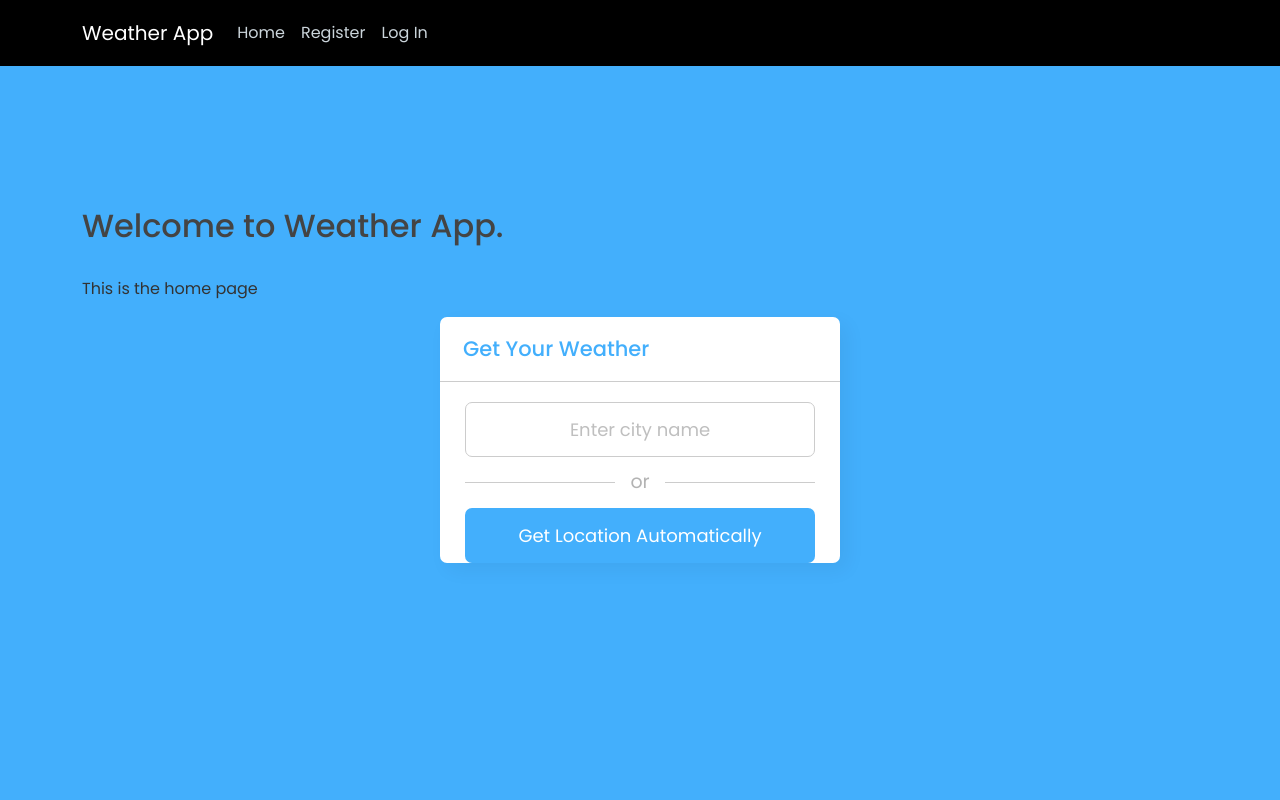
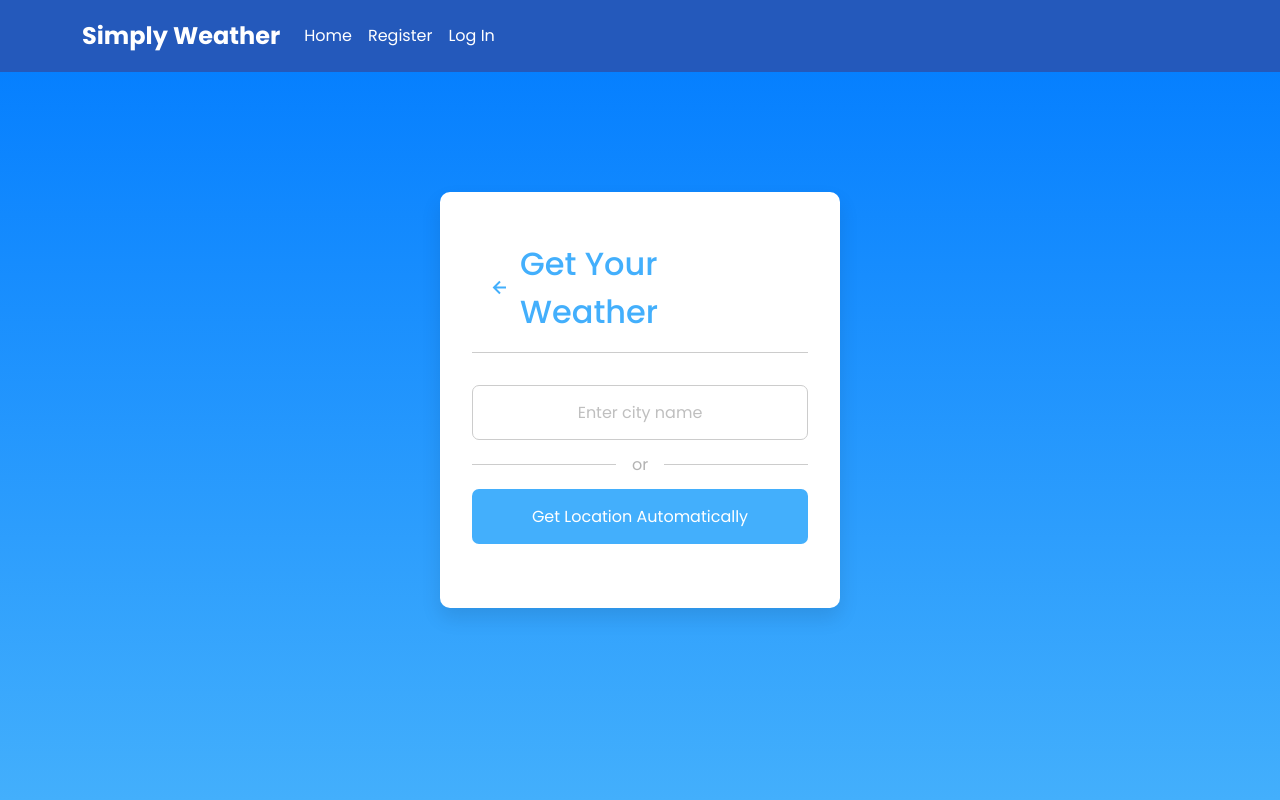
Before and after one commit to paolacalle/weatherapp, a Flask app: page / in a window 1280 px wide. Run offline with Flask 3, Linux system fonts and the light colour scheme.

Commit message:
Chnages to css

```diff
--- a/main.py
+++ b/main.py
@@ -3,6 +3,7 @@ from flask import Flask, render_template, url_for, flash, redirect, request
 from forms import RegistrationForm, loginForm
 from flask_behind_proxy import FlaskBehindProxy
 from flask_sqlalchemy import SQLAlchemy
+
 
 app = Flask(__name__)
 proxied = FlaskBehindProxy(app)  #to handle redirect in codio
--- a/static/form.css
+++ b/static/form.css
@@ -6,6 +6,7 @@
 
 .form-control-label {
   font-weight: bold;
+  color: #444444;
 }
 
 .form-control {
@@ -14,6 +15,8 @@
   font-size: 16px;
   border: 1px solid #ccc;
   border-radius: 4px;
+  background-color: #f9f9f9;
+  color: #333333;
 }
 
 .invalid-feedback {
@@ -27,6 +30,7 @@
   border-radius: 4px;
   background-color: #337ab7;
   color: white;
+  cursor: pointer;
 }
 
 .btn-outline-info {
@@ -39,3 +43,17 @@
   background-color: #5bc0de;
   color: white;
 }
+
+/* Additional unique styles */
+.form-group .form-control-label {
+  margin-bottom: 10px;
+}
+
+.form-control:focus {
+  border-color: #43affc;
+  box-shadow: 0 0 0 0.2rem rgba(67, 175, 252, 0.25);
+}
+
+.btn:hover {
+  background-color: #1d9ffc;
+}
--- a/static/main.css
+++ b/static/main.css
@@ -8,14 +8,14 @@ h1, h2, h3, h4, h5, h6 {
 }
 
 img {
-    padding: 5% 5%;
+  padding: 5% 5%;
 }
 
 .center {
-    display: block;
-    margin-left: auto;
-    margin-right: auto;
-    width: 50%;
+  display: block;
+  margin-left: auto;
+  margin-right: auto;
+  width: 50%;
 }
 
 .bg-steel {
@@ -33,6 +33,39 @@ img {
 
 .site-header .navbar-nav .nav-link.active {
   font-weight: 800;
+}
+
+.navbar-weather {
+  background-color: #2459bb;
+  padding: 1% 1%;
+}
+
+.navbar-weather .navbar-brand {
+  color: #ffffff;
+  font-size: 1.5rem;
+  font-weight: bold;
+}
+
+.navbar-weather .navbar-brand:hover {
+  color: #cbd5db;
+}
+
+.navbar-weather .navbar-toggler {
+  border-color: #ffffff;
+}
+
+.navbar-weather .navbar-toggler-icon {
+  background-image: url('weather-icon.png');
+  width: 20px;
+  height: 20px;
+}
+
+.navbar-weather .navbar-nav .nav-link {
+  color: #ffffff;
+}
+
+.navbar-weather .navbar-nav .nav-link:hover {
+  color: #cbd5db;
 }
 
 .content-section {
--- a/static/weather.css
+++ b/static/weather.css
@@ -1,197 +1,243 @@
 @import url('https://fonts.googleapis.com/css2?family=Poppins:wght@400;500;600;700&display=swap');
-*{
+
+h1 {
+  color: #FFFFFF;
+  font-size: 32px;
+  text-align: center;
+  margin-bottom: 20px;
+}
+* {
   margin: 0;
   padding: 0;
   box-sizing: border-box;
   font-family: 'Poppins', sans-serif;
 }
-body{
+
+body {
   display: flex;
   align-items: center;
   justify-content: center;
   min-height: 100vh;
-  background: #43AFFC;
+  background: linear-gradient(to bottom, #007bff, #43affc);
 }
-::selection{
+
+::selection {
   color: #fff;
-  background: #43AFFC;
+  background: #43affc;
 }
-.wrapper{
+
+.wrapper {
   width: 400px;
   background: #fff;
-  border-radius: 7px;
-  box-shadow: 7px 7px 20px rgba(0, 0, 0, 0.05);
+  border-radius: 10px;
+  padding: 2rem;
+  margin-top: 10%;
+  margin-bottom: 10%;
+  box-shadow: 0 10px 20px rgba(0, 0, 0, 0.1);
 }
-.wrapper header{
+
+.wrapper header {
   display: flex;
-  font-size: 21px;
+  font-size: 2rem;
   font-weight: 500;
-  color: #43AFFC;
-  padding: 16px 15px;
+  color: #43affc;
+  padding: 1rem;
   align-items: center;
   border-bottom: 1px solid #ccc;
 }
-header i{
-  font-size: 0em;
+
+header i {
+  font-size: 1.5rem;
   cursor: pointer;
-  margin-right: 8px;
+  margin-right: 0.5rem;
 }
-.wrapper.active header i{
-  margin-left: 5px;
-  font-size: 30px;
+
+.wrapper.active header i {
+  margin-left: 0.5rem;
+  font-size: 2.5rem;
 }
-.wrapper .input-part{
-  margin: 20px 25px 30px;
+
+.wrapper .input-part {
+  margin: 2rem 0;
 }
-.wrapper.active .input-part{
+
+.wrapper.active .input-part {
   display: none;
 }
-.input-part .info-txt{
+
+.input-part .info-txt {
   display: none;
-  font-size: 17px;
+  font-size: 1.2rem;
   text-align: center;
-  padding: 12px 10px;
+  padding: 0.75rem 1rem;
   border-radius: 7px;
-  margin-bottom: 15px;
+  margin-bottom: 1.5rem;
 }
-.input-part .info-txt.error{
+
+.input-part .info-txt.error {
   color: #721c24;
   display: block;
   background: #f8d7da;
   border: 1px solid #f5c6cb;
 }
-.input-part .info-txt.pending{
+
+.input-part .info-txt.pending {
   color: #0c5460;
   display: block;
   background: #d1ecf1;
   border: 1px solid #bee5eb;
 }
-.input-part :where(input, button){
+
+.input-part :where(input, button) {
   width: 100%;
   height: 55px;
   border: none;
   outline: none;
-  font-size: 18px;
+  font-size: 1rem;
   border-radius: 7px;
 }
-.input-part input{
+
+.input-part input {
   text-align: center;
-  padding: 0 15px;
+  padding: 0 1rem;
   border: 1px solid #ccc;
 }
-.input-part input:is(:focus, :valid){
-  border: 2px solid #43AFFC;
+
+.input-part input:is(:focus, :valid) {
+  border: 2px solid #43affc;
 }
-.input-part input::placeholder{
+
+.input-part input::placeholder {
   color: #bfbfbf;
 }
-.input-part .separator{
+
+.input-part .separator {
   height: 1px;
   width: 100%;
-  margin: 25px 0;
+  margin: 1.5rem 0;
   background: #ccc;
   position: relative;
   display: flex;
   align-items: center;
   justify-content: center;
 }
-.separator::before{
+
+.separator::before {
   content: "or";
   color: #b3b3b3;
-  font-size: 19px;
-  padding: 0 15px;
+  font-size: 1rem;
+  padding: 0 1rem;
   background: #fff;
 }
-.input-part button{
+
+.input-part button {
   color: #fff;
   cursor: pointer;
-  background: #43AFFC;
+  background: #43affc;
   transition: 0.3s ease;
 }
-.input-part button:hover{
+
+.input-part button:hover {
   background: #1d9ffc;
 }
 
-.wrapper .weather-part{
+.wrapper .weather-part {
   display: none;
-  margin: 30px 0 0;
+  margin-top: 2rem;
   align-items: center;
   justify-content: center;
   flex-direction: column;
 }
-.wrapper.active .weather-part{
+
+.wrapper.active .weather-part {
   display: flex;
 }
-.weather-part img{
+
+.weather-part img {
   max-width: 125px;
 }
-.weather-part .temp{
+
+.weather-part .temp {
   display: flex;
   font-weight: 500;
-  font-size: 72px;
+  font-size: 2.5rem;
 }
-.weather-part .temp .numb{
+
+.weather-part .temp .numb {
   font-weight: 600;
 }
-.weather-part .temp .deg{
-  font-size: 40px;
+
+.weather-part .temp .deg {
+  font-size: 1.5rem;
   display: block;
   margin: 10px 5px 0 0;
 }
-.weather-part .weather{
-  font-size: 21px;
+
+.weather-part .weather {
+  font-size: 1.5rem;
   text-align: center;
-  margin: -5px 20px 15px;
+  margin: -5px 2rem 1.5rem;
 }
-.weather-part .location{
+
+.weather-part .location {
   display: flex;
-  font-size: 19px;
-  padding: 0 20px;
+  font-size: 1.2rem;
+  padding: 0 2rem;
   text-align: center;
-  margin-bottom: 30px;
+  margin-bottom: 2rem;
   align-items: flex-start;
 }
-.location i{
-  font-size: 22px;
+
+.location i {
+  font-size: 1.5rem;
   margin: 4px 5px 0 0;
 }
-.weather-part .bottom-details{
+
+.weather-part .bottom-details {
   display: flex;
   width: 100%;
   justify-content: space-between;
   border-top: 1px solid #ccc;
 }
-.bottom-details .column{
+
+.bottom-details .column {
   display: flex;
   width: 100%;
-  padding: 15px 0;
+  padding: 1rem 0;
   align-items: center;
   justify-content: center;
 }
-.column i{
-  color: #5DBBFF;
-  font-size: 40px;
+
+.column i {
+  color: #5dbbff;
+  font-size: 2rem;
 }
-.column.humidity{
+
+.column.humidity {
   border-left: 1px solid #ccc;
 }
-.column .details{
-  margin-left: 3px;
+
+.column .details {
+  margin-left: 0.5rem;
 }
-.details .temp, .humidity span{
-  font-size: 18px;
+
+.details .temp, .humidity span {
+  font-size: 1rem;
   font-weight: 500;
   margin-top: -3px;
 }
-.details .temp .deg{
+
+.details .temp .deg {
   margin: 0;
-  font-size: 17px;
+  font-size: 1rem;
   padding: 0 2px 0 1px;
 }
-.column .details p{
-  font-size: 14px;
+
+.column .details p {
+  font-size: 0.875rem;
   margin-top: -6px;
 }
-.humidity i{
-  font-size: 37px;
+
+.humidity i {
+  font-size: 1.5rem;
 }
--- a/templates/home.html
+++ b/templates/home.html
@@ -1,8 +1,5 @@
 {% extends "layout.html" %} <!-- Inherits the basic layout from layout.html -->
 {% block content %}
-    <h2>{{ subtitle }}</h2>
-    <br>
-    <p>{{ text }}</p>
 
 <!DOCTYPE html>
 
@@ -122,17 +119,17 @@
 
 
                 if(id == 800){
-                    wIcon.src = "icons/clear.svg";
+                    wIcon.src = "https://github.com/paolacalle/weatherapp/assets/98432607/f5980f75-20b4-4302-a042-af674f7b3313";
                 }else if(id >= 200 && id <= 232){
-                    wIcon.src = "icons/storm.svg";
+                    wIcon.src = "https://github.com/paolacalle/weatherapp/assets/98432607/c5393283-c50c-44e8-b29b-afdb5b8632ad";
                 }else if(id >= 600 && id <= 622){
-                    wIcon.src = "icons/snow.svg";
+                    wIcon.src = "https://github.com/paolacalle/weatherapp/assets/98432607/334fbf9b-94cd-4312-9de5-2bdda79bad36";
                 }else if(id >= 701 && id <= 781){
-                    wIcon.src = "icons/haze.svg";
+                    wIcon.src = "https://github.com/paolacalle/weatherapp/assets/98432607/f954321e-5f83-41a3-9f99-4e6a559298de";
                 }else if(id >= 801 && id <= 804){
-                    wIcon.src = "icons/cloud.svg";
+                    wIcon.src = "https://github.com/paolacalle/weatherapp/assets/98432607/08da106b-a4bf-4068-a2b3-65c5bcd2eb32";
                 }else if((id >= 500 && id <= 531) || (id >= 300 && id <= 321)){
-                    wIcon.src = "icons/rain.svg";
+                    wIcon.src = "https://github.com/paolacalle/weatherapp/assets/98432607/c7f94464-dca3-4a26-b60a-910928f40bf2";
                 }
 
                 if (temp >= 140) {
--- a/templates/layout.html
+++ b/templates/layout.html
@@ -23,9 +23,9 @@
 
 
     <header class="site-header">
-      <nav class="navbar navbar-expand-md navbar-dark bg-steel fixed-top">
+      <nav class="navbar navbar-expand-md navbar-dark bg-steel fixed-top navbar-weather">
         <div class="container">
-          <a class="navbar-brand mr-4" href="/">Weather App</a>
+          <a class="navbar-brand mr-4" href="/">Simply Weather</a>
           <button class="navbar-toggler" type="button" data-toggle="collapse" data-target="#navbarToggle" aria-controls="navbarToggle" aria-expanded="false" aria-label="Toggle navigation">
             <span class="navbar-toggler-icon"></span>
           </button>
@@ -39,6 +39,7 @@
         </div>
       </nav>
     </header>
+
 
     <div class="container">
       {% with messages = get_flashed_messages(with_categories=true) %}
```
Also changed, not shown: api.py (deleted), icons/rainy-day.png (added).
